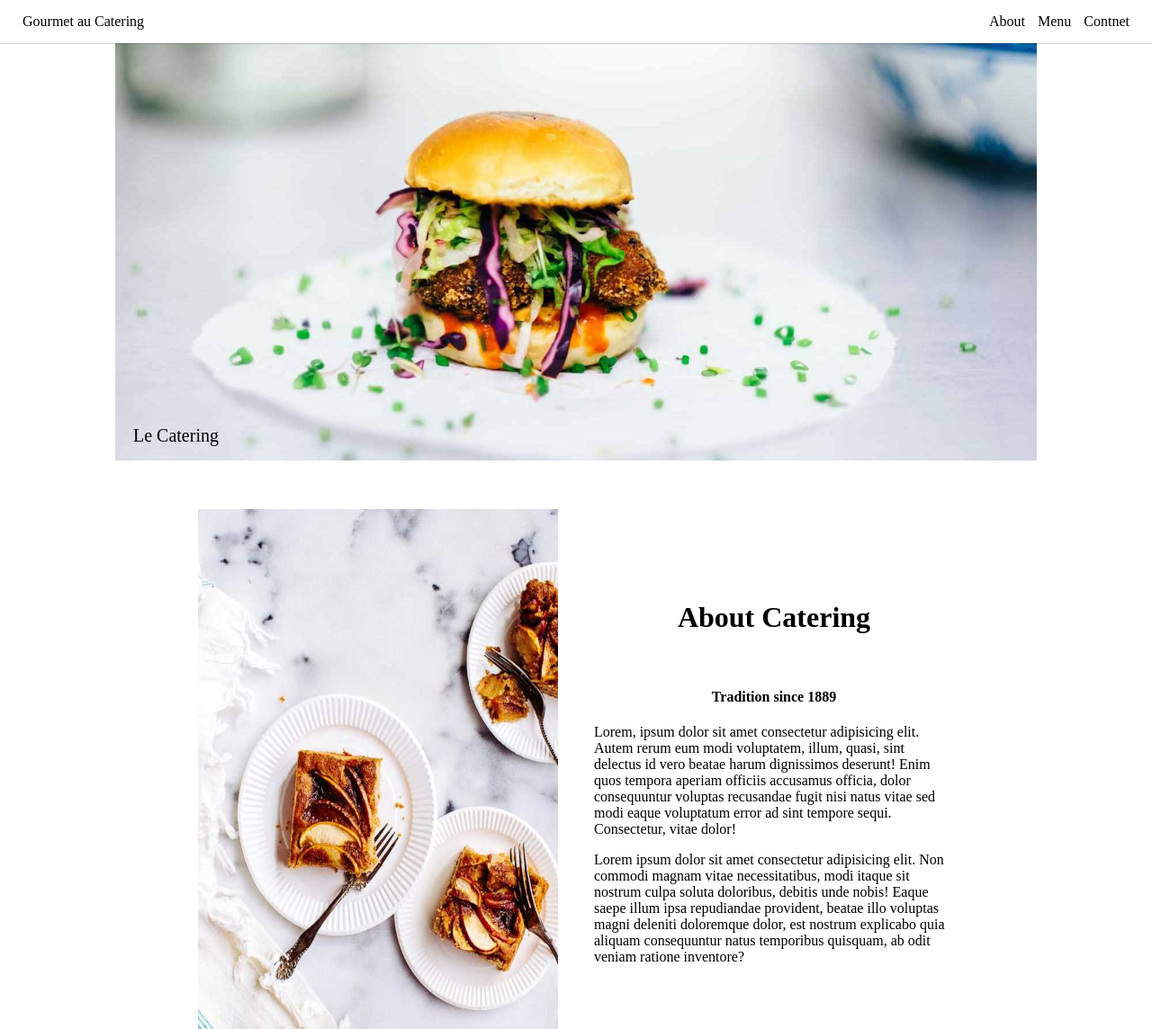
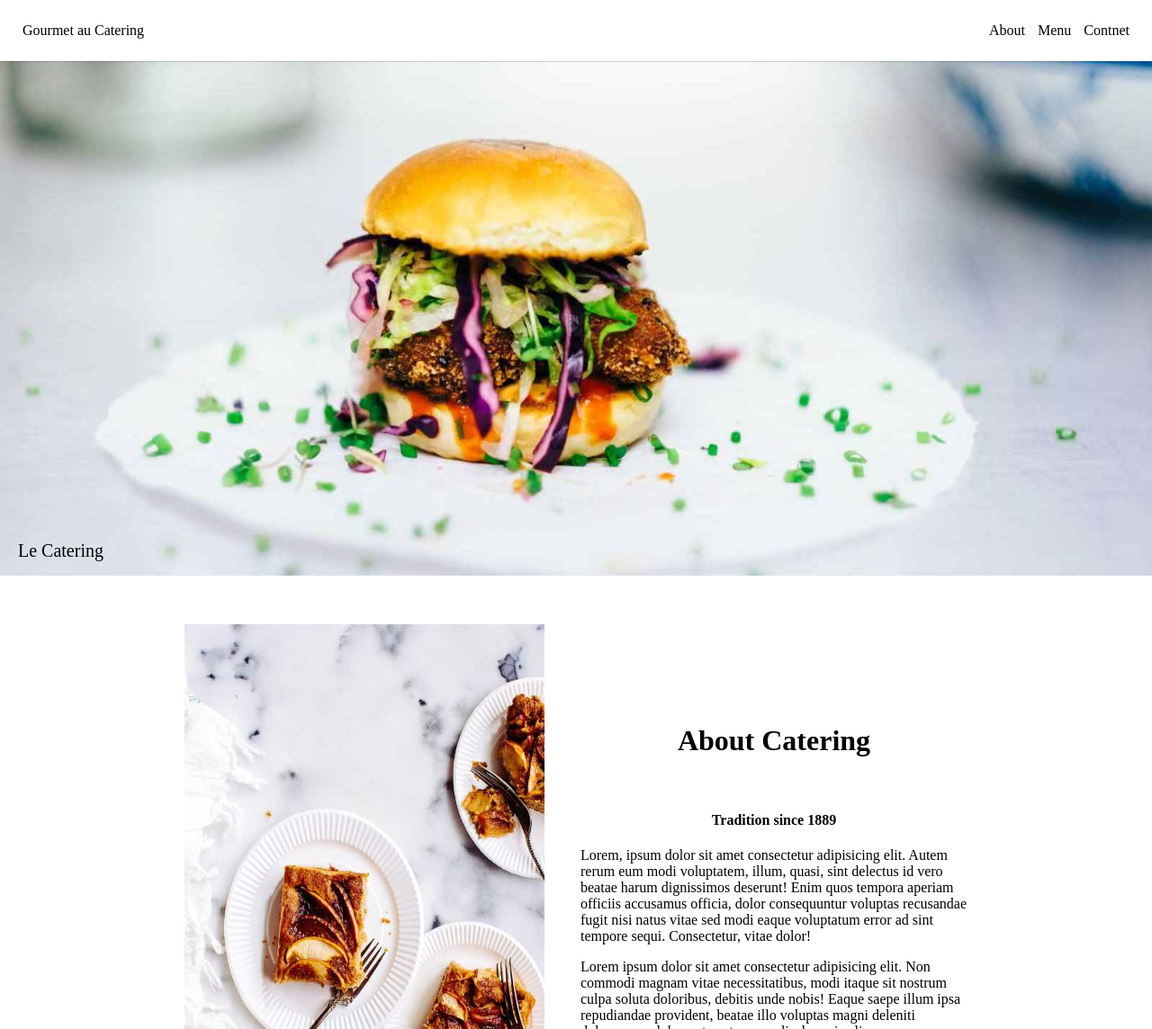
Before and after one commit to Abdulrahman-Dahshan/Task_2, a plain HTML site: page index.html in a window 1280 px wide. Shown: the top 1144 px of the page at 90% size. Drawn offline with Linux system fonts and the light colour scheme.

Commit message:
edit code

```diff
--- a/style.css
+++ b/style.css
@@ -8,7 +8,7 @@ body {
   display: flex;
   align-items: center;
   justify-content: space-between;
-  padding: 10px 20px;
+  padding: 20px 20px;
   box-shadow: 0 0 1px 0;
   position: fixed;
   z-index: 100;
@@ -27,7 +27,7 @@ body {
 }
 
 .hamburger {
-  width: 80%;
+  width: 100%;
   position: relative;
   margin: auto;
 }
@@ -66,7 +66,7 @@ h4 {
 }
 
 .about-catering p {
-  width: 400px;
+  width: 430px;
 }
 .menu {
   width: 70%;
```
